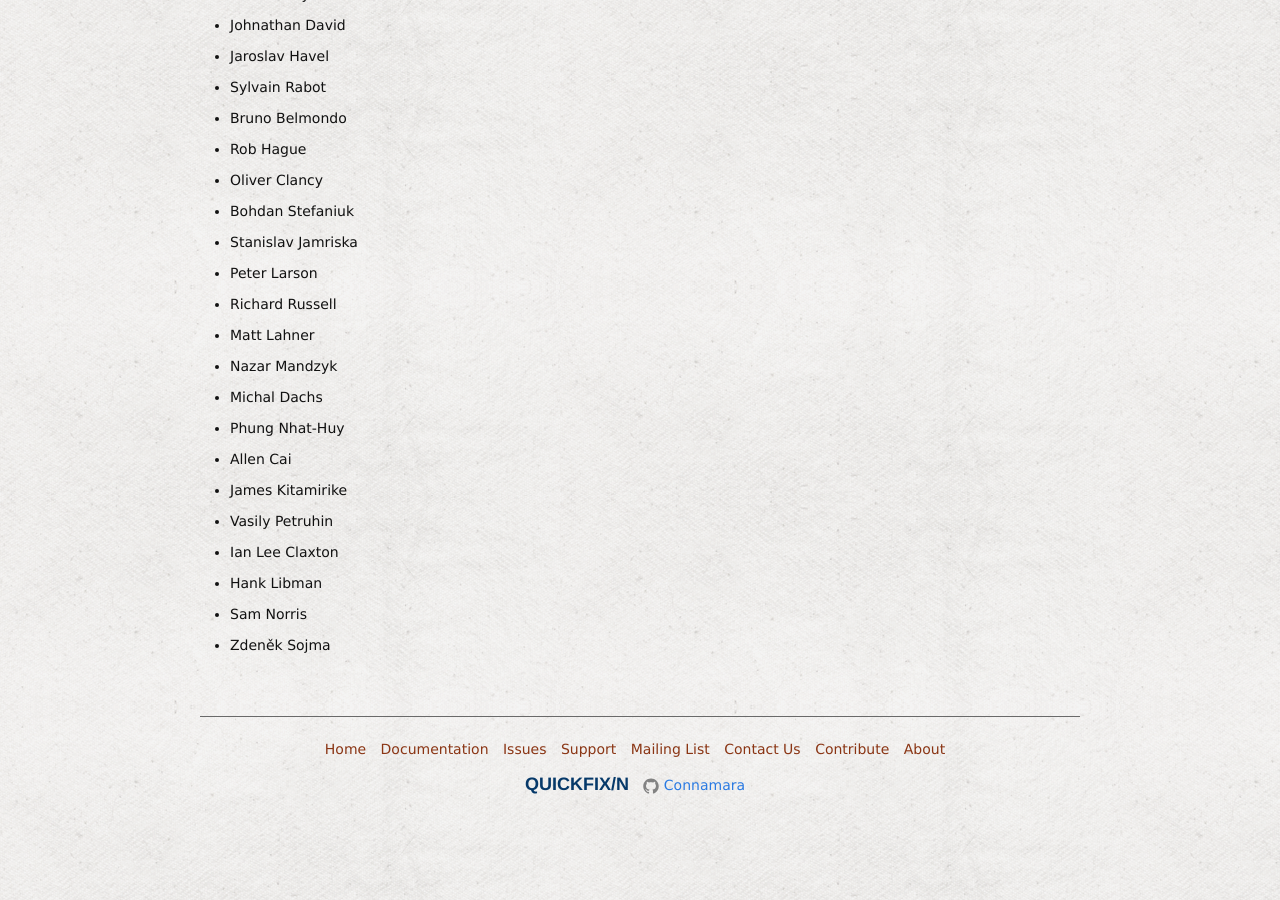
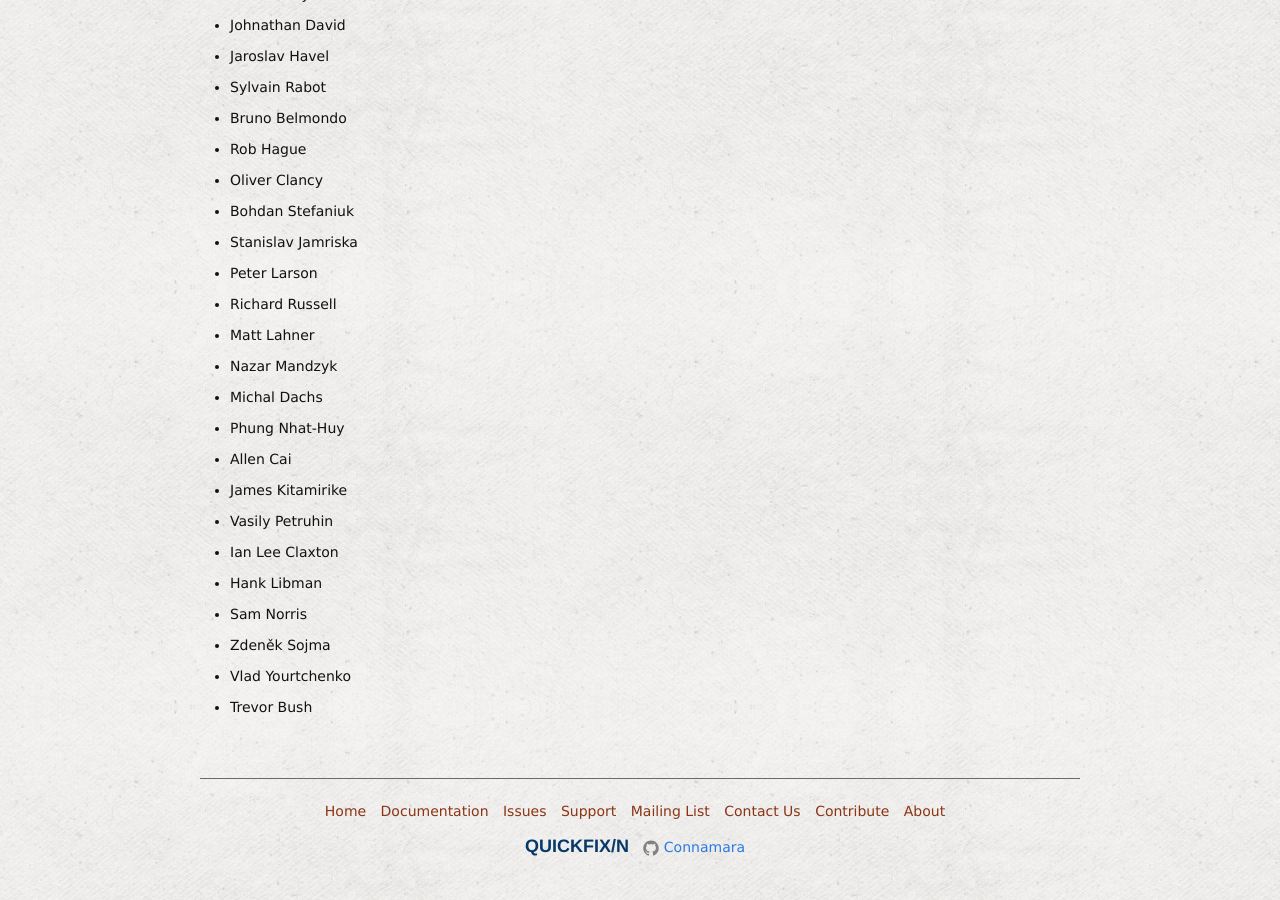
Before and after one commit to connamara/quickfixn, a Jekyll site: the page built from web/views/about/credits.md, in a window 1280 px wide and 900 px high, scrolled down 2653 px. Built offline with Jekyll 4.4.1, drawn with Linux system fonts in a browser that asks for light colours.

Commit message:
vlad and trev credit

```diff
--- a/web/views/about/credits.md
+++ b/web/views/about/credits.md
@@ -102,4 +102,6 @@ Contributors
 - Hank Libman
 - Sam Norris
 - Zdeněk Sojma
+- Vlad Yourtchenko
+- Trevor Bush
 <!--- declined: dckorben -->
```
